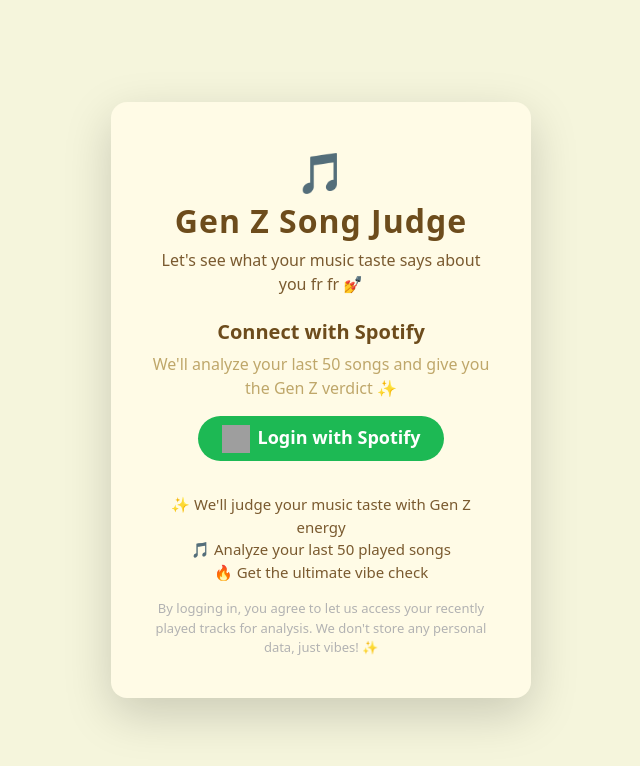
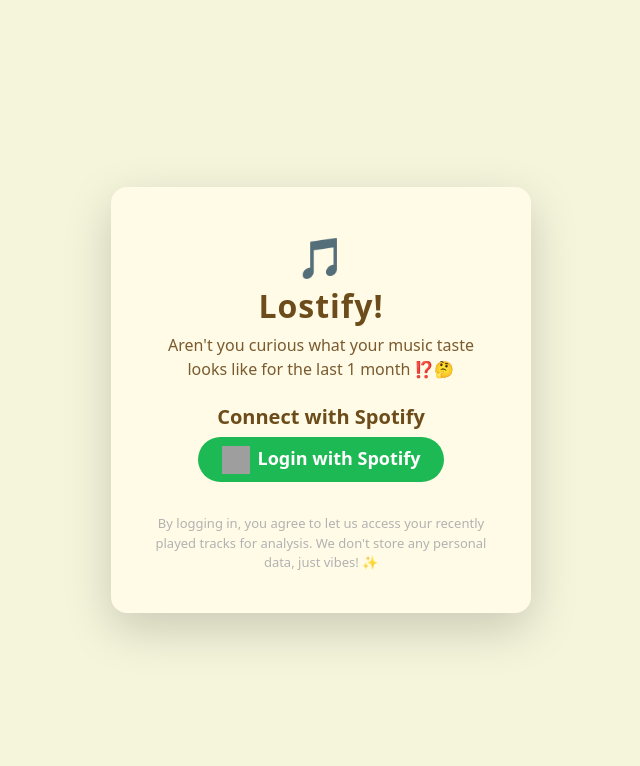
Before and after one commit to diuta/Corsoly, a React (Create React App) app: page / in a window 1280 px wide. Shown: the top 766 px of the page, without its empty margins (319-959 px from the left). Built offline with nearby package versions, Linux system fonts and the light colour scheme; grey boxes are pictures that could not be loaded.

Commit message:
added homepage

```diff
--- a/src/components/Login.tsx
+++ b/src/components/Login.tsx
@@ -40,19 +40,17 @@
               className="fw-bold mb-2"
               style={{ color: "#6d4c1c", letterSpacing: 1 }}
             >
-              Gen Z Song Judge
+              Lostify!
             </h2>
             <div className="mb-2" style={{ color: "#7a5a2f", fontSize: 16 }}>
-              Let's see what your music taste says about you fr fr 💅
+              Aren't you curious what your music taste looks like for the last 1
+              month ⁉️🤔
             </div>
           </div>
           <div className="mb-4">
             <h5 className="fw-bold mb-2" style={{ color: "#6d4c1c" }}>
               Connect with Spotify
             </h5>
-            <div className="mb-3" style={{ color: "#bfa76a" }}>
-              We'll analyze your last 50 songs and give you the Gen Z verdict ✨
-            </div>
             <Button
               onClick={handleSpotifyLogin}
               color="success"
@@ -72,13 +70,6 @@
               Login with Spotify
             </Button>
           </div>
-          <div className="mb-3" style={{ color: "#7a5a2f", fontSize: 15 }}>
-            ✨ We'll judge your music taste with Gen Z energy
-            <br />
-            🎵 Analyze your last 50 played songs
-            <br />
-            🔥 Get the ultimate vibe check
-          </div>
           <div style={{ color: "#b2b2b2", fontSize: 13 }}>
             By logging in, you agree to let us access your recently played
             tracks for analysis. We don't store any personal data, just vibes!
```
Also changed, not shown: 1 other file (tests, documents, lock files or other folders).
